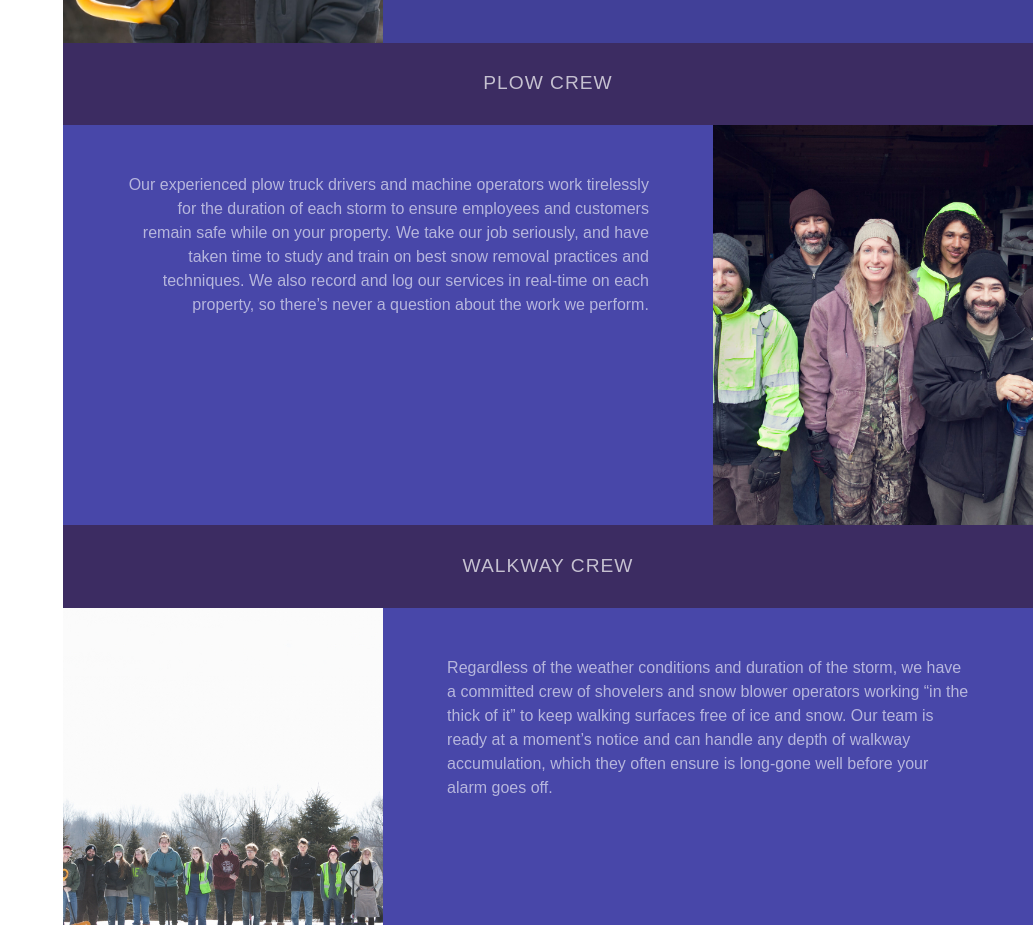
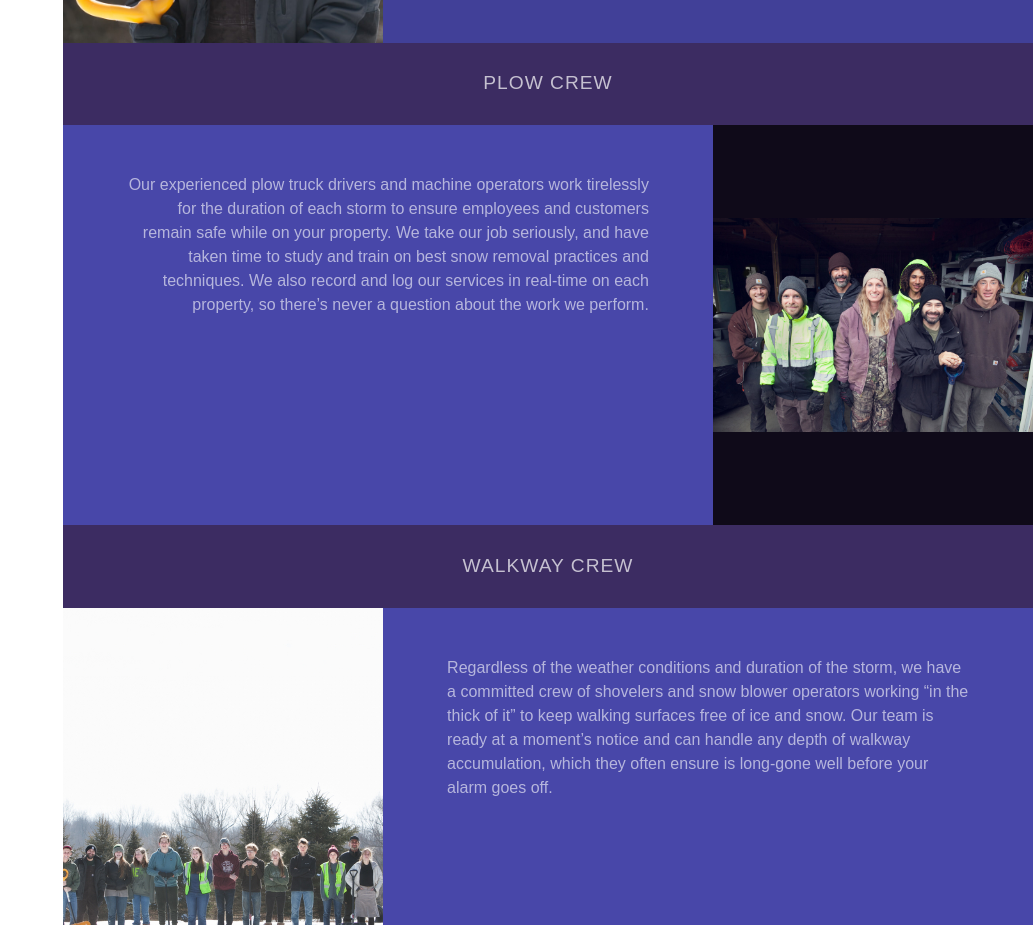
Before and after one commit to jaredh159/akron-snowmen, a Next.js app: page /our-team in a window 1280 px wide. Shown: the part 2040-2965 px from the top of the page, without its empty margins (247-1280 px from the left). Built offline with nearby package versions, Linux system fonts and the light colour scheme.

Commit message:
more last minute tweaks

```diff
--- a/components/ContactBlock.tsx
+++ b/components/ContactBlock.tsx
@@ -9,7 +9,7 @@ const ContactBlock: React.FC = () => {
       <h2 className={styles.mainHeader}>Get In Touch</h2>
 
       <BodyText className={styles.mainText}>
-        Would you like to talk with us about snow and ice removal for <em>your</em>{' '}
+        Would you like to speak with us about snow and ice removal for <em>your</em>{' '}
         property? Submit the form below for a free bid.
       </BodyText>
       <div className={styles.main}>
--- a/pages/clients.tsx
+++ b/pages/clients.tsx
@@ -18,7 +18,7 @@ const Article: React.FC = () => {
           </BodyText>
           <ArticleImage image="./logo-cloud-2.png" direction="right" />
           <BodyText>
-            Among the list of Akron’s Snowmen’s current and former clients include:
+            Among the list of Akrons Snowmen’s current and former clients include:
           </BodyText>
           <ul className="list-disc mb-6 pl-8 space-y-4">
             <li>
--- a/pages/index.tsx
+++ b/pages/index.tsx
@@ -27,6 +27,7 @@ const Home: React.FC = () => {
         headerText="Our Team"
         bgImage="./plow-crew-med.jpg"
         href="/our-team"
+        id="plow-contain"
       >
         Our ice management and snow removal team has years of professional experience
         serving the Greater Akron area. When you hire Snowmen, we want you to feel assured
--- a/pages/our-team.tsx
+++ b/pages/our-team.tsx
@@ -54,7 +54,7 @@ const Home: React.FC = () => {
           bgImage="./plow-crew.jpg"
           right
           buttonShown={false}
-          imgId={styles.rodImg}
+          id="plow-contain"
         >
           Our experienced plow truck drivers and machine operators work tirelessly for the
           duration of each storm to ensure employees and customers remain safe while on
--- a/styles/globals.css
+++ b/styles/globals.css
@@ -56,6 +56,11 @@ a {
   object-fit: contain;
 }
 
+#plow-contain img {
+  background: rgb(15, 10, 25);
+  object-fit: contain;
+}
+
 .ArticlePage p {
   margin-bottom: 1.5em;
   font-size: 1.1em;
```
